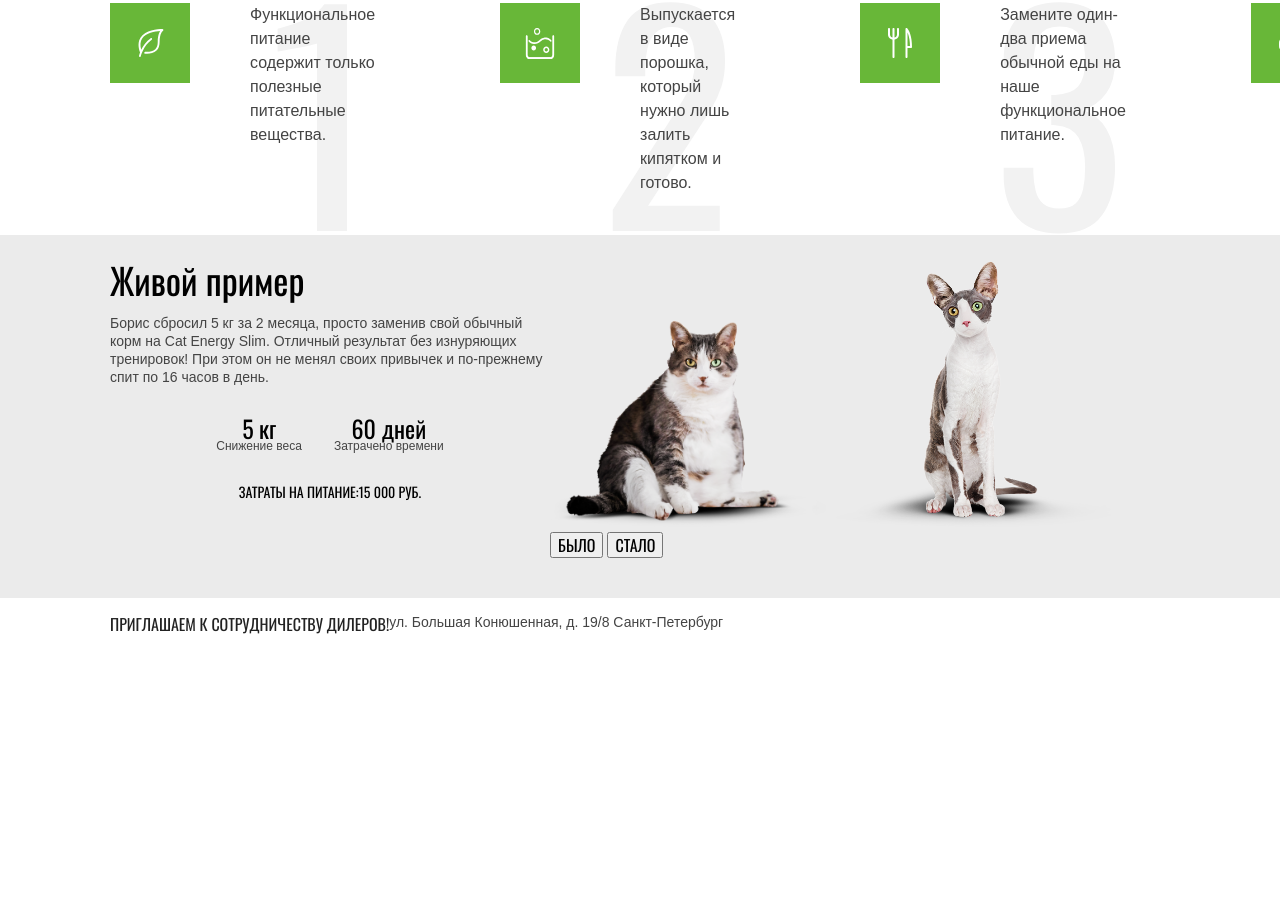
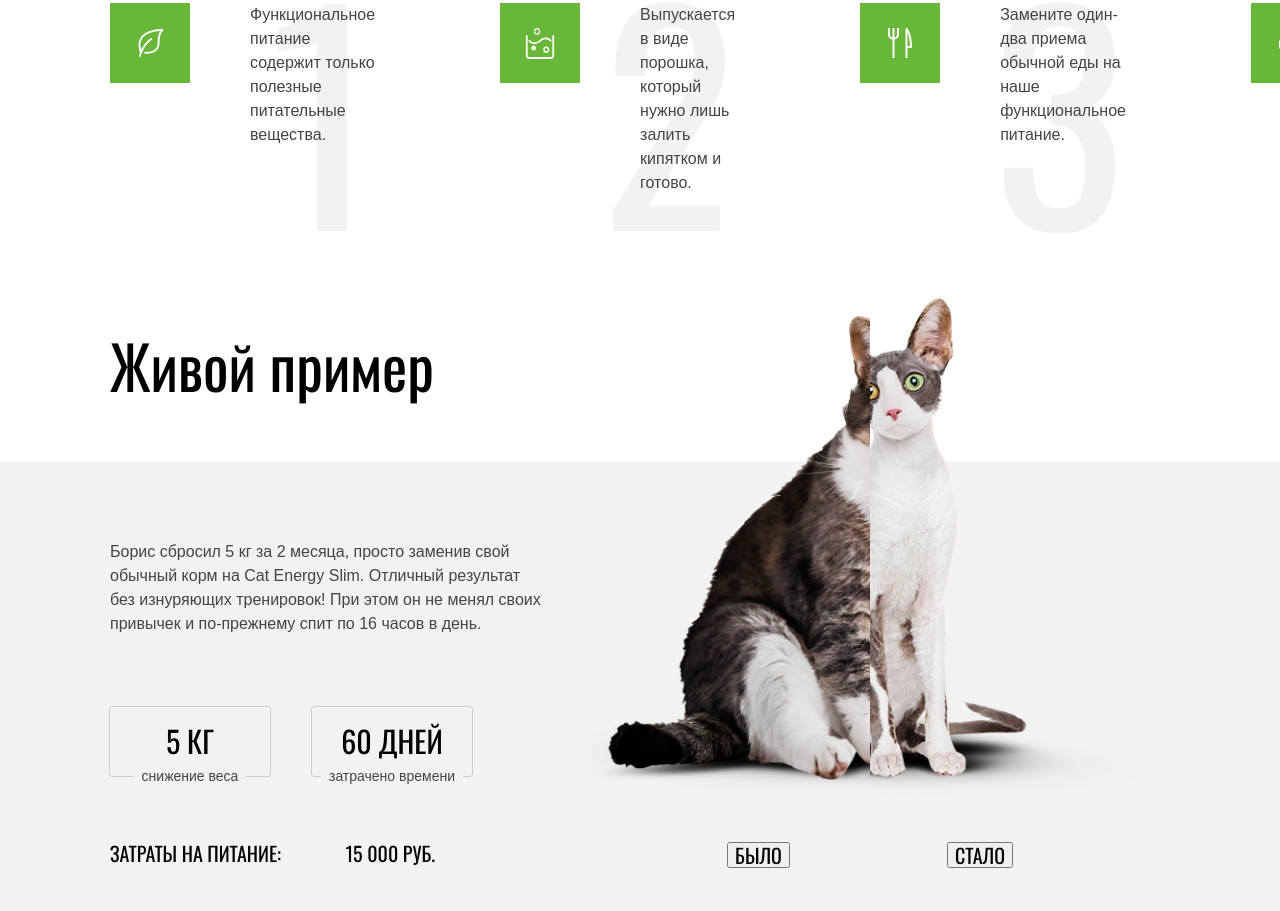
Before and after one commit to MIM1X/Cat-energy-project, a website: page source/index.html in a window 1280 px wide. Shown: the part 1289-2200 px from the top of the page. Drawn offline with nearby package versions, Linux system fonts and the light colour scheme; files that its build step writes are made by us from their sources; files whose address does not match are found by name.

Commit message:
Сделал блок example

```diff
--- a/source/index.html
+++ b/source/index.html
@@ -137,20 +137,22 @@
             <div class="example__info">
               <dl class="example__list">
                 <div class="example__item">
-                  <dt class="example__description">Cнижение веса</dt>
+                  <dt class="example__description">Cнижение <br />веса</dt>
                   <dd class="example__value">5 кг</dd>
                 </div>
                 <div class="example__item">
-                  <dt class="example__description">Затрачено времени</dt>
+                  <dt class="example__description">Затрачено <br />времени</dt>
                   <dd class="example__value">60 дней</dd>
                 </div>
               </dl>
-              <p class="example__total-price">Затраты на питание:15 000 руб.</p>
+              <p class="example__total-price">
+                Затраты на питание: <br />
+                <span>15 000 руб.</span>
+              </p>
             </div>
           </div>
           <div class="example__slider-wrapper">
             <!-- Слайдер котов -->
-            <div class="example__slider">
             <div class="example__slide">
               <img
                 src="img/cat-before.png"
@@ -161,7 +163,6 @@
                 alt="Фотография стройного кота после использования функционального питания"
               />
             </div>
-
             <!-- Переключатели фотографий -->
             <div class="example__control control">
               <button
@@ -176,7 +177,6 @@
               >
                 <span class="control__description">Стало</span>
               </button>
-              </div>
             </div>
           </div>
         </div>
--- a/source/less/blocks/control.less
+++ b/source/less/blocks/control.less
@@ -8,5 +8,9 @@
     text-align: center;
     color: @black;
     cursor: pointer;
+
+    @media (min-width: @tablet-width) {
+      font-size: 20px;
+    }
   }
 }
--- a/source/less/blocks/example.less
+++ b/source/less/blocks/example.less
@@ -1,25 +1,41 @@
 .example {
   background-color: @basic_grey-2;
 
+  @media (min-width: @tablet-width) {
+    background-color: transparent;
+    background-image: linear-gradient(transparent 60%, @basic_grey-2 10%);
+    border-top: 1px solid #e6e6e6;
+  }
+
+  @media (min-width: @desktop-width) {
+    border: none;
+    background-image: linear-gradient(transparent 26%, @basic_grey 10%);
+  }
+
   &__wrapper {
-    padding: 25px 20px 40px;
-
     display: flex;
     flex-direction: column;
 
+    padding: 25px 20px 40px;
+
     @media (min-width: @tablet-width) {
-      padding: 25px 30px 40px;
+      padding: 40px 30px 55px;
     }
 
     @media (min-width: @desktop-width) {
-      padding: 25px 110px 40px;
+      padding: 0 110px 65px;
       flex-direction: row;
     }
   }
 
   &__info-wrapper {
+    @media (min-width: @tablet-width) {
+      margin: 0 0 80px;
+    }
+
     @media (min-width: @desktop-width) {
-      width: 440px;
+      width: 435px;
+      margin: 0;
     }
   }
 
@@ -31,6 +47,16 @@
     text-align: left;
     color: @black;
     margin: 0;
+
+    @media (min-width: @tablet-width) {
+      font-size: 60px;
+      line-height: 60px;
+      margin: 0 0 60px;
+    }
+
+    @media (min-width: @desktop-width) {
+      margin: 40px 0 0;
+    }
   }
 
   &__text {
@@ -39,6 +65,17 @@
     font-size: 14px;
     line-height: 18px;
     color: @special_dark-grey;
+    margin: 40px 0 20px;
+
+    @media (min-width: @tablet-width) {
+      font-size: 16px;
+      line-height: 24px;
+      margin: 0 0 55px;
+    }
+
+    @media (min-width: @desktop-width) {
+      margin: 145px 0 70px;
+    }
   }
 
   &__info {
@@ -61,12 +98,57 @@
     flex-direction: row;
     justify-content: center;
     gap: 32px;
+    margin: 0;
+
+    @media (min-width: @tablet-width) {
+      justify-content: left;
+      gap: 42px;
+    }
   }
 
   &__item {
+    position: relative;
     display: flex;
     flex-direction: column-reverse;
-    justify-content: center;
+    justify-content: end;
+    align-items: center;
+    width: 125px;
+    height: 70px;
+
+    @media (min-width: @tablet-width) {
+      width: 160px;
+      height: 77px;
+    }
+
+    &::before {
+      content: "";
+      position: absolute;
+      top: 0;
+      width: 100%;
+      height: 80%;
+      border: 1px solid @special_grey;
+      border-radius: 3px;
+
+      @media (min-width: @tablet-width) {
+        height: 90%;
+      }
+    }
+
+    &::after {
+      content: "";
+      position: absolute;
+      bottom: 0;
+      margin: 0 auto;
+      left: 0;
+      right: 0;
+      width: 65%;
+      height: 20%;
+      background-color: @basic_grey-2;
+
+      @media (min-width: @tablet-width) {
+        display: none;
+      }
+    }
   }
 
   &__description {
@@ -75,7 +157,26 @@
     font-size: 12px;
     line-height: 12px;
     text-align: center;
+    text-transform: lowercase;
     color: @special_dark-grey;
+    z-index: 1;
+    width: max-content;
+    padding-inline: 8px;
+    background-color: @basic_grey-2;
+
+    @media (min-width: @tablet-width) {
+      font-size: 14px;
+      line-height: 14px;
+      background-color: @white;
+
+      & br {
+        display: none;
+      }
+    }
+
+    @media (min-width: @desktop-width) {
+      background-color: @basic_grey;
+    }
   }
 
   &__value {
@@ -84,8 +185,15 @@
     font-size: 24px;
     line-height: 24px;
     text-align: center;
+    text-transform: uppercase;
     color: @black;
-    margin: 0;
+    margin: 0 0 8px;
+
+    @media (min-width: @tablet-width) {
+      font-size: 30px;
+      line-height: 37px;
+      margin: 0 0 10px;
+    }
   }
 
   &__total-price {
@@ -96,11 +204,68 @@
     text-transform: uppercase;
     text-align: center;
     color: @black;
+    margin: 20px 0 40px;
+
+    @media (min-width: @tablet-width) and (max-width: @desktop-width) {
+      font-size: 20px;
+      line-height: 30px;
+      text-align: right;
+      margin: 10px 0 0;
+    }
+
+    @media (min-width: @desktop-width) {
+      font-size: 20px;
+      line-height: 30px;
+      text-align: left;
+      margin: 55px 0 0;
+    }
+
+    & br {
+      display: none;
+      @media (min-width: @tablet-width) and (max-width: @desktop-width) {
+        display: inline;
+      }
+    }
+
+    & span {
+      @media (min-width: @desktop-width) {
+        margin-left: 60px;
+      }
+    }
+  }
+
+  &__slider-wrapper {
+    @media (min-width: @desktop-width) {
+      display: flex;
+      flex-direction: column;
+      margin-left: auto;
+      justify-content: space-between;
+    }
   }
 
   &__slide {
+    display: flex;
+    justify-content: center;
+    align-items: end;
+
     img {
-      width: 280px;
+      height: 230px;
+      width: 140px;
+      object-fit: cover;
+      object-position: 0;
+      &:last-child {
+        object-position: 100%;
+      }
+
+      @media (min-width: @tablet-width) {
+        width: 300px;
+        height: 500px;
+      }
     }
   }
+
+  &__control {
+    display: flex;
+    justify-content: space-evenly;
+  }
 }
--- a/source/less/blocks/how-it-works.less
+++ b/source/less/blocks/how-it-works.less
@@ -5,7 +5,7 @@
 
     @media (min-width: @tablet-width) {
       padding: 0 30px;
-      margin: 45px 0 50px;
+      margin: 45px 0 110px;
     }
 
     @media (min-width: @desktop-width) {
```
Lines whose indentation alone changed are shown as unchanged.
